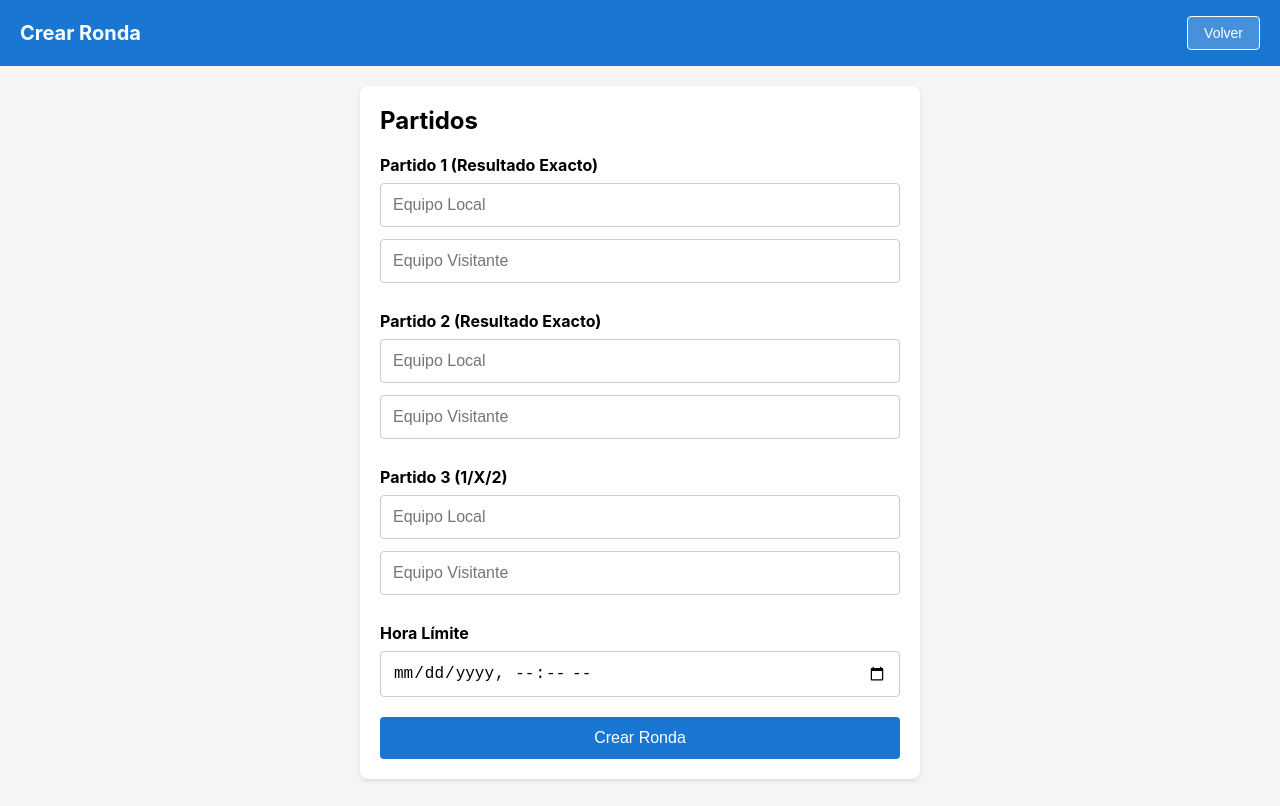
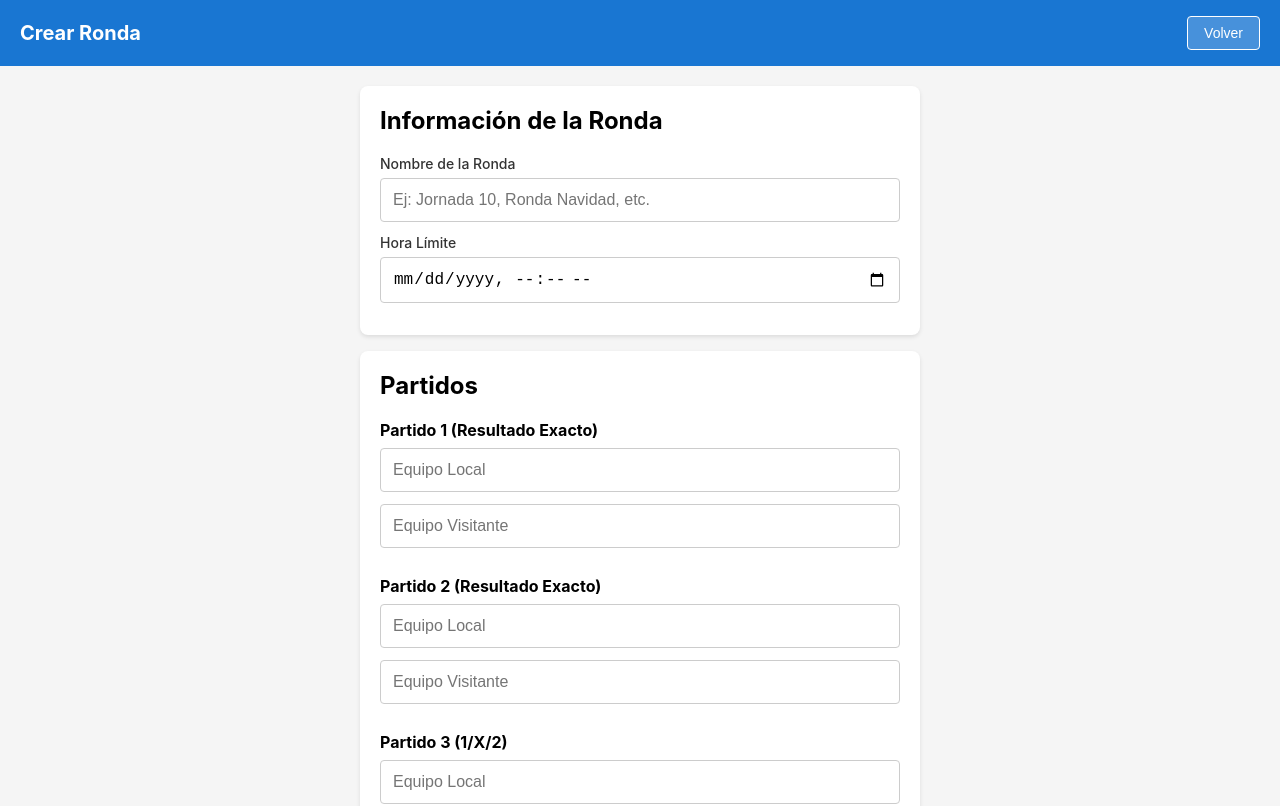
Before and after one commit to Ant0ni0Calder0n/Porreta, a React (Vite) app: page /Porreta/community/1/create-round in a window 1280 px wide. Shown: the top 806 px of the page. Built offline with nearby package versions, Linux system fonts and the light colour scheme; no server answers; the database is empty; sample sign-in values are in the browser's storage.

Commit message:
fix errores 4

```diff
--- a/src/components/CommunityDashboard.tsx
+++ b/src/components/CommunityDashboard.tsx
@@ -217,7 +217,7 @@ const CommunityDashboard: React.FC = () => {
                 <div style={{ display: 'flex', justifyContent: 'space-between', alignItems: 'center' }}>
                   <div style={{ flex: 1 }}>
                     <h3 style={{ margin: '0 0 8px 0' }}>
-                      Ronda {new Date(round.createdAt.toDate()).toLocaleDateString()}
+                      {round.name}
                     </h3>
                     <p style={{ margin: 0, color: '#666', fontSize: '14px' }}>
                       Límite: {new Date(round.deadline.toDate()).toLocaleString()}
--- a/src/components/CreateBet.tsx
+++ b/src/components/CreateBet.tsx
@@ -135,9 +135,10 @@ const CreateBet: React.FC = () => {
         });
       }
 
-      // Navegar de vuelta y regargar para actualizar el contador
-      navigate(`/community/${communityId}/round/${roundId}`, { replace: true });
-      window.location.reload();
+      console.log('✅ Apuesta guardada para roundId:', roundId);
+
+      // Navegar de vuelta
+      navigate(`/community/${communityId}/round/${roundId}`);
     } catch (err: any) {
       setError('Error guardando apuesta: ' + (err.message || 'Error desconocido'));
     } finally {
--- a/src/components/CreateRound.tsx
+++ b/src/components/CreateRound.tsx
@@ -10,6 +10,7 @@ const CreateRound: React.FC = () => {
   const { currentUser } = useAuth();
   const navigate = useNavigate();
 
+  const [name, setName] = useState('');
   const [deadline, setDeadline] = useState('');
   const [matches, setMatches] = useState<Match[]>([
     { homeTeam: '', awayTeam: '', type: 'exact' },
@@ -27,6 +28,11 @@ const CreateRound: React.FC = () => {
 
   const handleSubmit = async (e: React.FormEvent) => {
     e.preventDefault();
+
+    if (!name.trim()) {
+      setError('Debes poner un nombre a la ronda');
+      return;
+    }
 
     if (!deadline) {
       setError('Debes establecer una hora límite');
@@ -56,6 +62,7 @@ const CreateRound: React.FC = () => {
         communityId,
         createdBy: currentUser.uid,
         createdAt: new Date(),
+        name: name.trim(),
         deadline: deadlineDate,
         matches,
         status: 'open'
@@ -82,6 +89,33 @@ const CreateRound: React.FC = () => {
 
       <div className="container">
         <form onSubmit={handleSubmit}>
+          <div className="card">
+            <h2 style={{ marginTop: 0 }}>Información de la Ronda</h2>
+
+            <div>
+              <label className="label">Nombre de la Ronda</label>
+              <input
+                type="text"
+                className="input"
+                placeholder="Ej: Jornada 10, Ronda Navidad, etc."
+                value={name}
+                onChange={(e) => setName(e.target.value)}
+                disabled={loading}
+              />
+            </div>
+
+            <div>
+              <label className="label">Hora Límite</label>
+              <input
+                type="datetime-local"
+                className="input"
+                value={deadline}
+                onChange={(e) => setDeadline(e.target.value)}
+                disabled={loading}
+              />
+            </div>
+          </div>
+
           <div className="card">
             <h2 style={{ marginTop: 0 }}>Partidos</h2>
 
@@ -145,15 +179,6 @@ const CreateRound: React.FC = () => {
               />
             </div>
 
-            <h3 style={{ fontSize: '16px', marginBottom: '8px' }}>Hora Límite</h3>
-            <input
-              type="datetime-local"
-              className="input"
-              value={deadline}
-              onChange={(e) => setDeadline(e.target.value)}
-              disabled={loading}
-            />
-
             {error && <div className="error">{error}</div>}
 
             <button type="submit" className="button" disabled={loading}>
--- a/src/components/RoundDetail.tsx
+++ b/src/components/RoundDetail.tsx
@@ -18,8 +18,20 @@ const RoundDetail: React.FC = () => {
     loadData();
   }, [roundId]);
 
+  // Recargar apuestas cuando la ventana recibe foco (al volver de crear apuesta)
+  useEffect(() => {
+    const handleFocus = () => {
+      loadData();
+    };
+
+    window.addEventListener('focus', handleFocus);
+    return () => window.removeEventListener('focus', handleFocus);
+  }, [roundId]);
+
   const loadData = async () => {
     if (!roundId) return;
+
+    console.log('🔄 Cargando ronda:', roundId);
 
     try {
       // Cargar ronda
@@ -31,8 +43,11 @@ const RoundDetail: React.FC = () => {
       // Cargar apuestas
       const q = query(collection(db, 'bets'), where('roundId', '==', roundId));
       const querySnapshot = await getDocs(q);
+      console.log('📊 Apuestas encontradas:', querySnapshot.size);
+
       const betsData: Bet[] = [];
       querySnapshot.forEach((doc) => {
+        console.log('✅ Apuesta:', doc.id, doc.data());
         betsData.push({ id: doc.id, ...doc.data() } as Bet);
       });
       setBets(betsData);
--- a/src/types.ts
+++ b/src/types.ts
@@ -37,6 +37,7 @@ export interface Round {
   communityId: string;
   createdBy: string;
   createdAt: Timestamp;
+  name: string;
   deadline: Timestamp;
   matches: Match[];
   status: RoundStatus;
```
